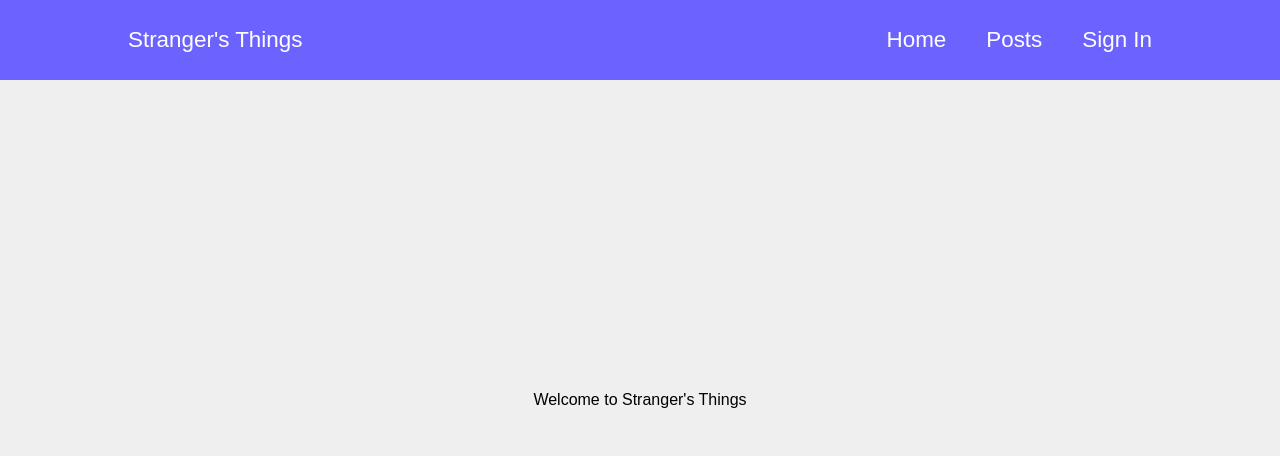
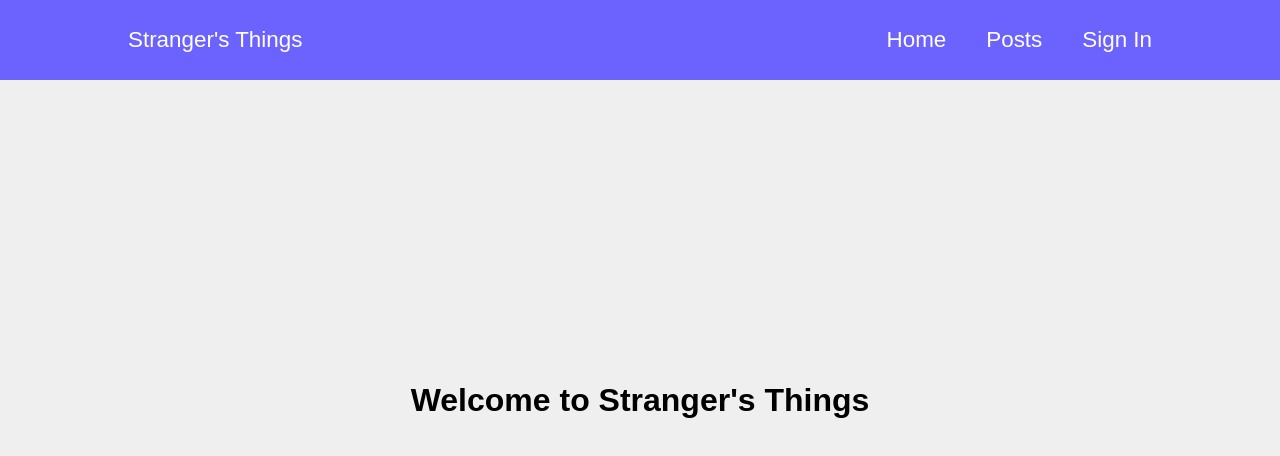
Before and after one commit to pichborithk/strangers-things-tailwind, a React (Vite) app: page / in a window 1280 px wide. Shown: the top 456 px of the page. Built offline with nearby package versions, Linux system fonts and the light colour scheme; no server answers.

Commit message:
replace isLogin state with token

```diff
--- a/src/App.tsx
+++ b/src/App.tsx
@@ -1,34 +1,45 @@
 import { useEffect, useState } from 'react';
 import { Home, Navbar, Posts, Registration, SignIn } from './components';
 import { Navigate, Route, Routes } from 'react-router-dom';
-import { Post } from './types/types';
-import { fetchAllPosts } from './api/auth';
+import { Post, UserData } from './types/types';
+import { fetchAllPosts, fetchUserData } from './api/auth';
 
 const initialToken = localStorage.getItem('TOKEN');
 
 function App() {
   const [token, setToken] = useState<string | null>(initialToken);
-  const [isLogin, setIsLogin] = useState(false);
   const [posts, setPosts] = useState<Post[]>([]);
+  const [userData, setUserData] = useState<UserData | null>(null);
 
   async function getPosts(): Promise<void> {
     const result = await fetchAllPosts();
     setPosts(result);
   }
 
+  async function getUserData(token: string) {
+    const result = await fetchUserData(token);
+    setUserData(result);
+  }
+
   useEffect(() => {
     getPosts();
-  }, []);
+    if (!token) {
+      setUserData(null);
+      return;
+    } else {
+      getUserData(token);
+    }
+  }, [token]);
 
   return (
     <>
-      <Navbar isLogin={isLogin} setIsLogin={setIsLogin} setToken={setToken} />
+      <Navbar token={token} setToken={setToken} setUserData={setUserData} />
       <Routes>
-        <Route index element={<Home isLogin={isLogin} />} />
+        <Route index element={<Home token={token} userData={userData} />} />
         <Route path='/posts' element={<Posts posts={posts} />} />
         <Route
           path='/signin'
-          element={<SignIn setToken={setToken} setIsLogin={setIsLogin} />}
+          element={<SignIn setToken={setToken} token={token} />}
         />
         <Route path='/register' element={<Registration />} />
         <Route path='*' element={<Navigate to='/' />} />
--- a/src/components/Home.tsx
+++ b/src/components/Home.tsx
@@ -1,9 +1,10 @@
 import { HomeProps } from '../types/types';
 
-const Home = ({ isLogin }: HomeProps) => {
+const Home = ({ token, userData }: HomeProps) => {
   return (
     <div className='home'>
-      <p>Welcome to Stranger's Things</p>
+      <h1>Welcome to Stranger's Things</h1>
+      {token && userData && <h2>{`Logged in as ${userData.username}`}</h2>}
     </div>
   );
 };
--- a/src/components/Navbar.tsx
+++ b/src/components/Navbar.tsx
@@ -1,11 +1,11 @@
 import { Link } from 'react-router-dom';
 import { NavbarProps } from '../types/types';
 
-const Navbar = ({ isLogin, setIsLogin, setToken }: NavbarProps) => {
+const Navbar = ({ token, setToken, setUserData }: NavbarProps) => {
   function handleSignOut(): void {
-    setIsLogin(false);
     setToken(null);
     localStorage.clear();
+    setUserData(null);
   }
 
   return (
@@ -14,7 +14,7 @@ const Navbar = ({ isLogin, setIsLogin, setToken }: NavbarProps) => {
       <div className='nav-link'>
         <Link to='/'>Home</Link>
         <Link to='/posts'>Posts</Link>
-        {isLogin ? (
+        {token ? (
           <>
             <Link to='/profile'>Profile</Link>
             <Link to='/' onClick={handleSignOut}>
--- a/src/components/SignIn.tsx
+++ b/src/components/SignIn.tsx
@@ -1,9 +1,9 @@
-import { FormEvent, useState } from 'react';
+import { FormEvent, useEffect, useState } from 'react';
 import { Link, useNavigate } from 'react-router-dom';
 import { login } from '../api/auth';
 import { SignInProps } from '../types/types';
 
-const SignIn = ({ setToken, setIsLogin }: SignInProps) => {
+const SignIn = ({ setToken, token }: SignInProps) => {
   const navigate = useNavigate();
   const [username, setUsername] = useState('');
   const [password, setPassword] = useState('');
@@ -22,7 +22,6 @@ const SignIn = ({ setToken, setIsLogin }: SignInProps) => {
         console.log(result.data.message);
         setToken(result.data.token);
         localStorage.setItem('TOKEN', result.data.token);
-        setIsLogin(true);
         navigate('/home');
       }
     } catch (error) {
@@ -32,6 +31,10 @@ const SignIn = ({ setToken, setIsLogin }: SignInProps) => {
       setPassword('');
     }
   }
+
+  useEffect(() => {
+    if (token) navigate('/');
+  }, [token]);
 
   return (
     <div className='signin'>
--- a/src/scss/main.scss
+++ b/src/scss/main.scss
@@ -227,11 +227,11 @@
 .posts {
   @include display-flex;
   flex-direction: column;
-  gap: 5px;
+  gap: 10px;
 
   height: 100%;
   width: 100%;
-  padding: 100px 10% 0;
+  padding: 120px 10% 40px;
 
   > .post {
     width: 100%;
```
Also changed, not shown: src/types/types.ts (+5 -4 lines).
